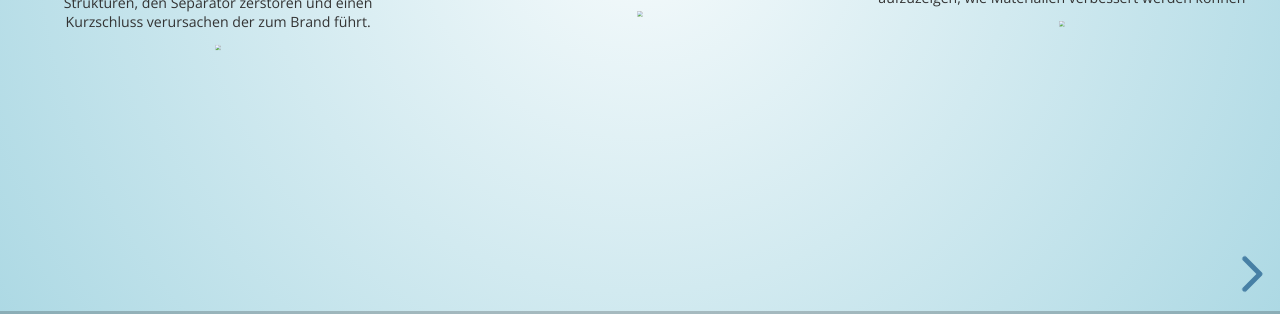
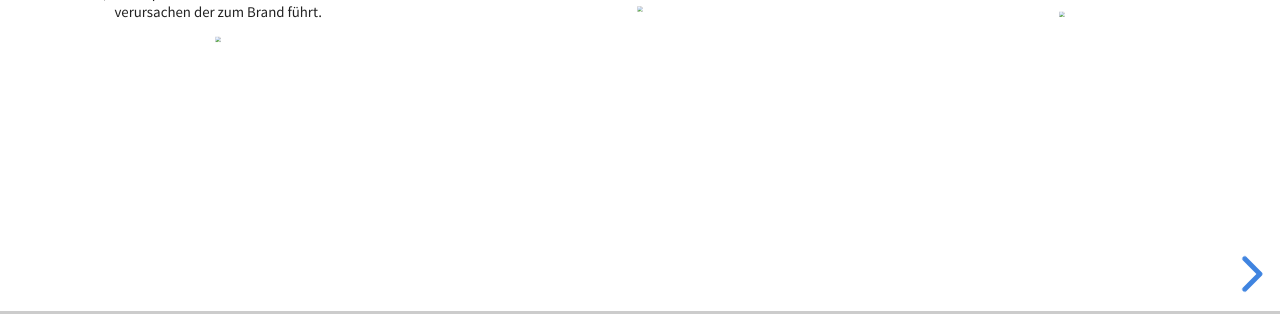
Before and after one commit to perdel/campus-day, a plain HTML site: page electrolyte.html in a window 1280 px wide. Shown: the part 486-800 px from the top of the page. Drawn offline with nearby package versions, Linux system fonts and the light colour scheme.

Commit message:
Set consistent theme
Signed-off-by: Delwin Perera <perera@mm.tu-darmstadt.de>

```diff
--- a/electrolyte.html
+++ b/electrolyte.html
@@ -15,7 +15,7 @@
 
 		<link rel="stylesheet" href="dist/reset.css">
 		<link rel="stylesheet" href="dist/reveal.css">
-		<link rel="stylesheet" href="dist/theme/sky.css" id="theme">
+		<link rel="stylesheet" href="dist/theme/white.css" id="theme">
 
 		<!-- Theme used for syntax highlighting of code -->
 		<link rel="stylesheet" href="plugin/highlight/monokai.css">
```
Also changed, not shown: grundlagen.html (+1 -1 lines), metallic_glasses.html (+1 -1 lines), perowskites.html (+1 -1 lines), polarisation.html (+1 -1 lines), silica_glasses.html (+1 -1 lines), solar_cell.html (+1 -1 lines).
